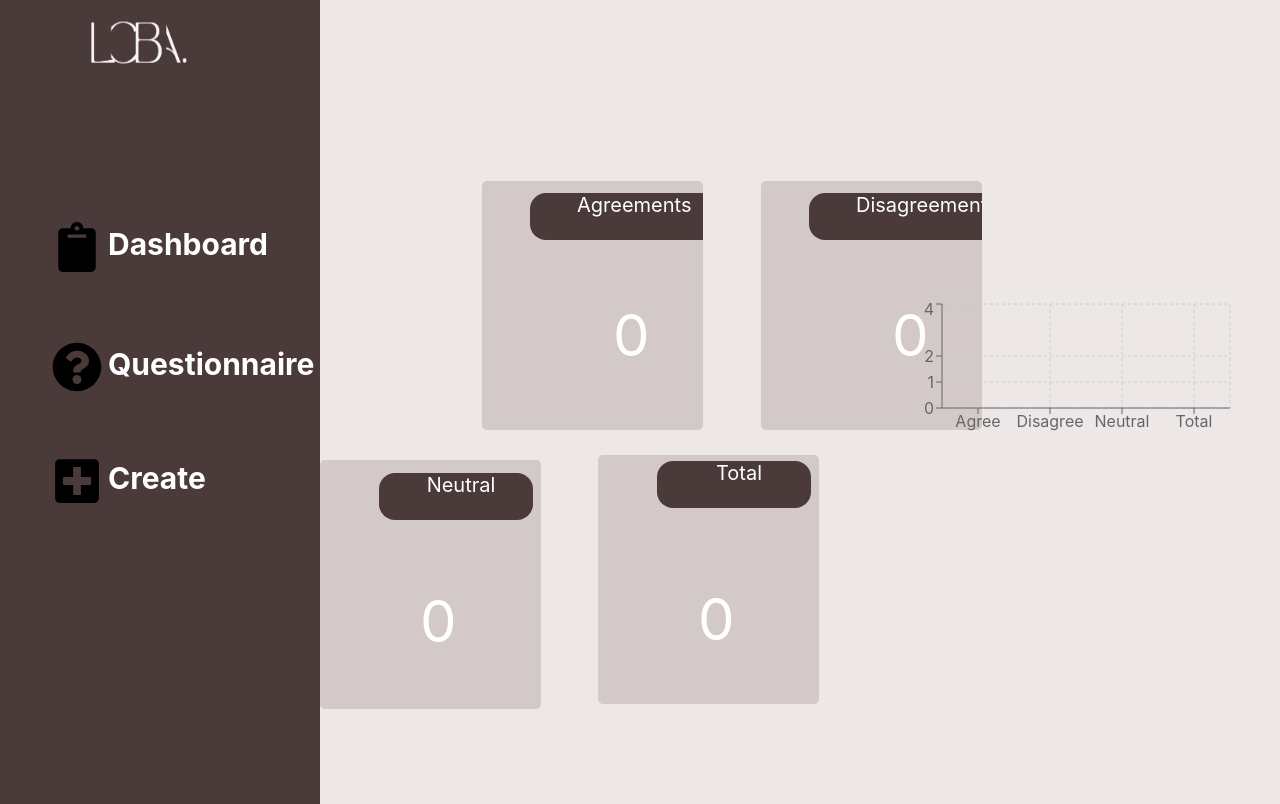
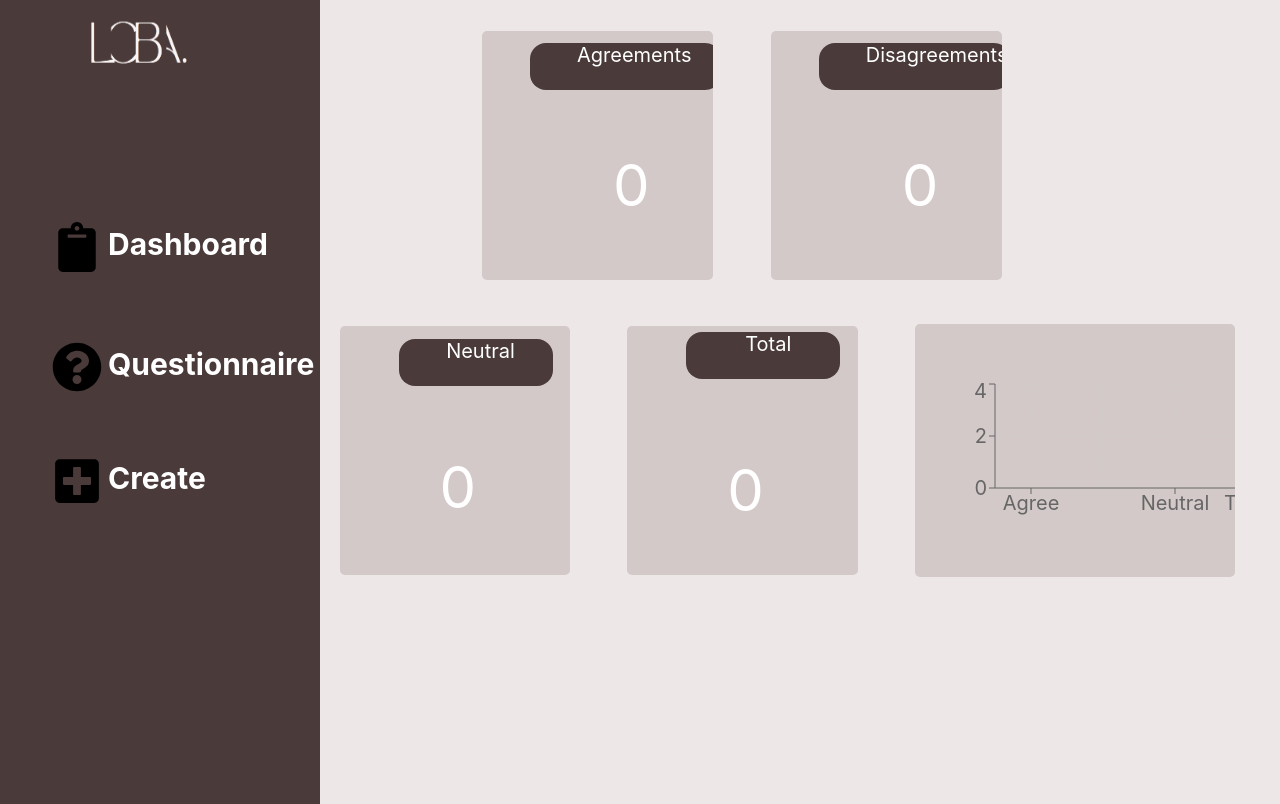
Before and after one commit to LCBA21/Questionnaire-App-Final, a React (Create React App) app: page / in a window 1280 px wide. Built offline with nearby package versions, Linux system fonts and the light colour scheme.

Commit message:
Update index.css

```diff
--- a/src/index.css
+++ b/src/index.css
@@ -223,7 +223,7 @@ body {
   font-family: var(--font_family);
   font-size: 20px;
   color: var(--Tertiary_color);
-  margin-top: -118px;
+  margin-top: -268px;
 }
 
 .text-container-agree{
@@ -357,7 +357,7 @@ justify-content: center;
   font-family: var(--font_family);
   font-size: 20px;
   color: var(--Tertiary_color);
-  margin-top: 161px;
+  margin-top: 27px;
   margin-left: -720px;
 }
 
@@ -375,12 +375,31 @@ justify-content: center;
   font-family: var(--font_family);
   font-size: 20px;
   color: var(--Tertiary_color);
-  margin-top: 156px;
+  margin-top: 27px;
   margin-left: -1px;
 }
 
-/* .graph{
-height: 100px;
-width: 100px;
+.stats-graph{
+  background-color: var(--quaternary_color);
+  padding: 1.2em 5em;
+  border-radius: 5px;
+  width: 398px;
+  cursor: pointer;
+  overflow: hidden;
+  height: 205px;
+  display: flex;
+  flex-direction: column;
+  justify-content: space-around;
+  font-family: var(--font_family);
+  font-size: 20px;
+  color: var(--Tertiary_color);
+  margin-top: 25px;
+  margin-left: -1px;
 
-} */
+}
+
+
+
+.control-graph{
+margin-left: -85px;
+}
```
